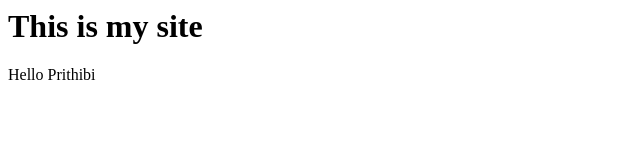
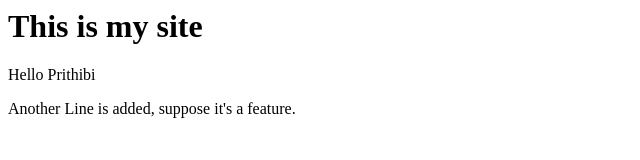
Before and after one commit to HasanMehedi97/GitPractice_3, a plain HTML site: page index.html in a window 1280 px wide. Shown: the whole page, without its empty margins (0-640 px from the left). Drawn offline with Linux system fonts and the light colour scheme.

Commit message:
index is changed

```diff
--- a/index.html
+++ b/index.html
@@ -1,2 +1,4 @@
 <h1>This is my site</h1>
 <p> Hello Prithibi</p>
+
+<p> Another Line is added, suppose it's a feature. </p>
```
